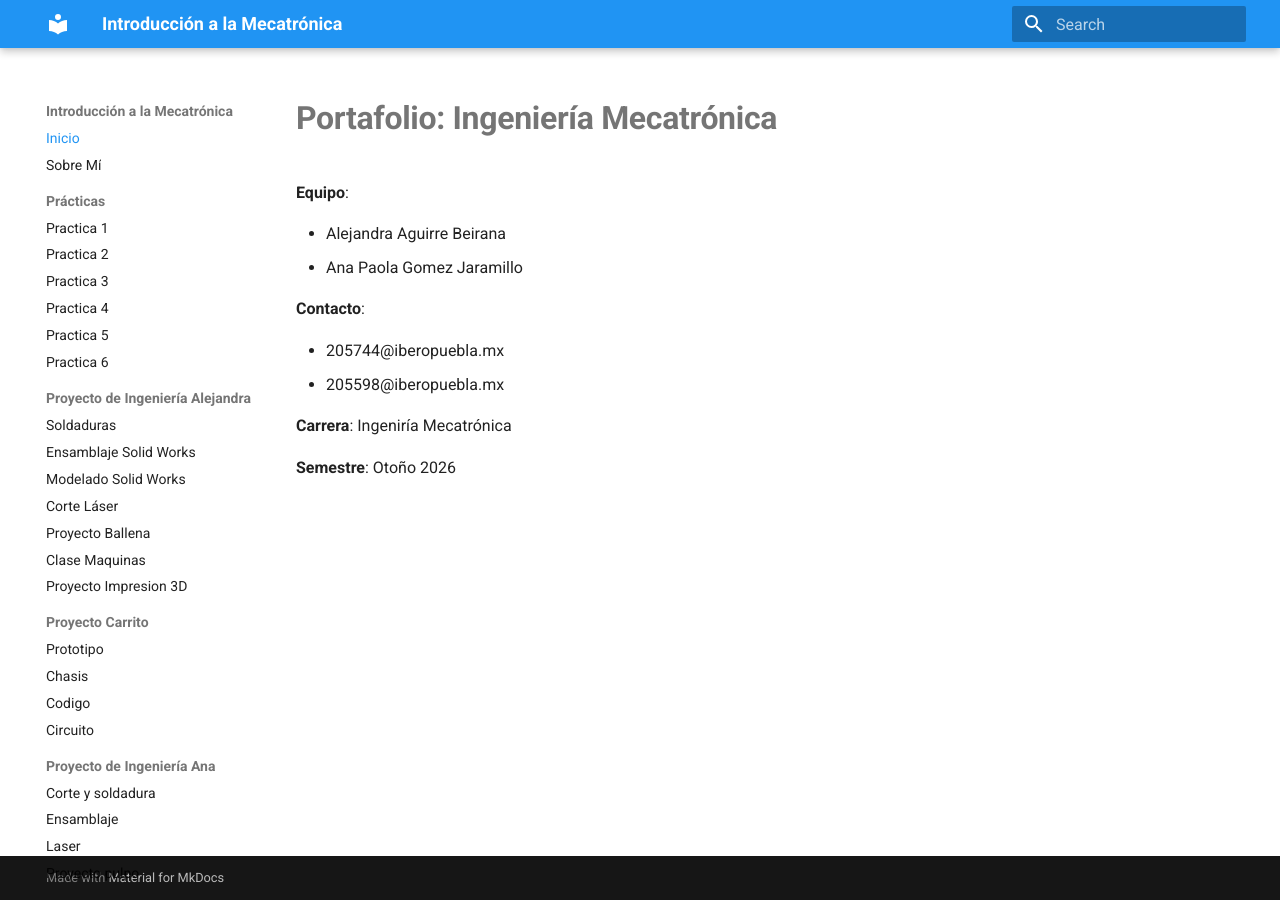
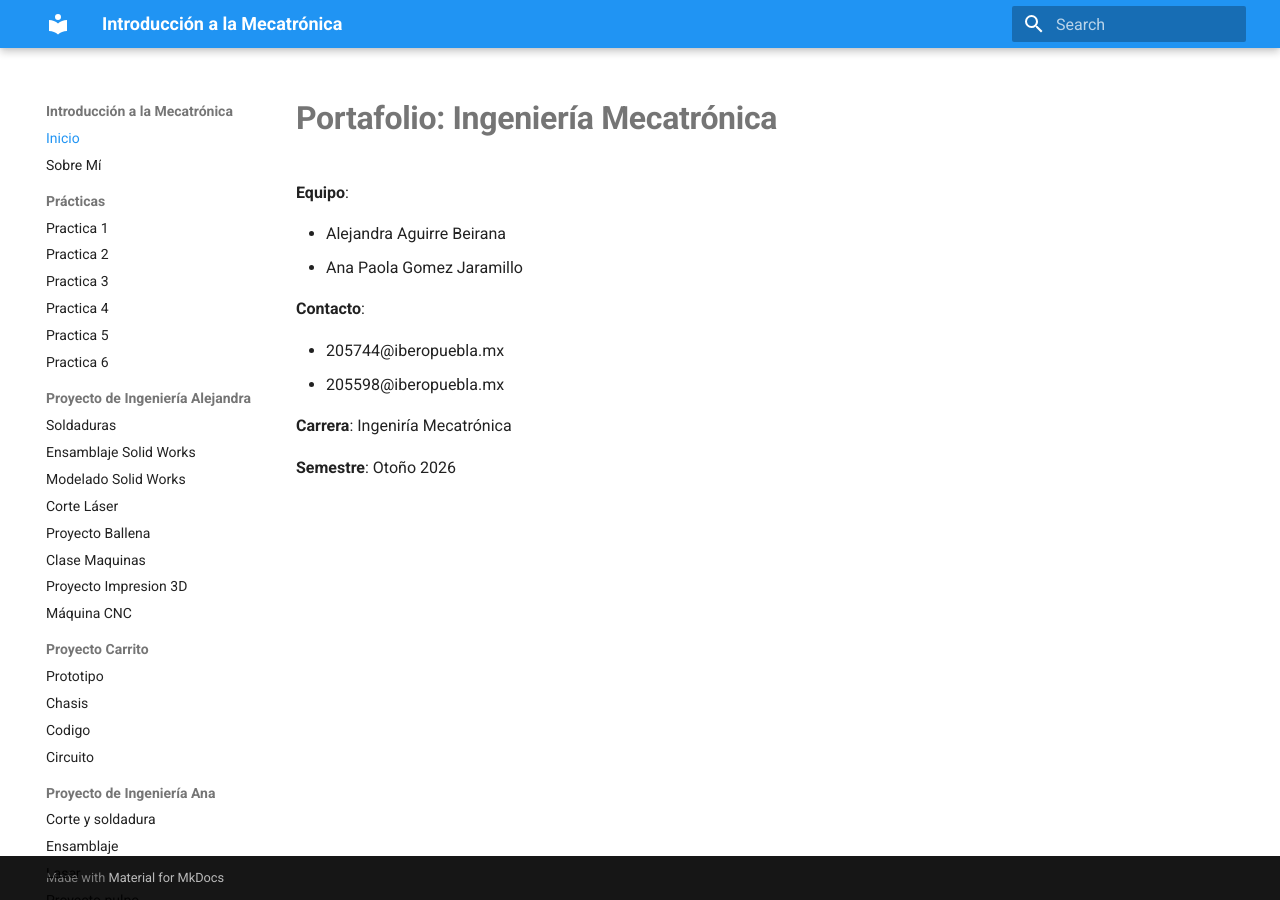
Before and after one commit to alejandraab08/Intro-Mecatronica, an MkDocs documentation site: the page built from docs/index.md, in a window 1280 px wide. Built offline with MkDocs 1.6.1 and Material for MkDocs 9.7.7, drawn with Linux system fonts in a browser that asks for light colours.

Commit message:
sjsjhdjd

```diff
--- a/mkdocs.yml
+++ b/mkdocs.yml
@@ -66,6 +66,7 @@ nav:
       - "Proyecto Ballena": Proyecto de Ingenería Alejandra/ProyectoBallena.md
       - "Clase Maquinas": Proyecto de Ingenería Alejandra/ClaseMaquinas.md
       - "Proyecto Impresion 3D": Proyecto de Ingenería Alejandra/ProyectoImpresión3D.md
+      - "Máquina CNC": Proyecto de Ingenería Alejandra/MaquinaCNC.md
 
   - "Proyecto Carrito":
       - "Prototipo": Proyecto carrito/Propuesta.md
```
